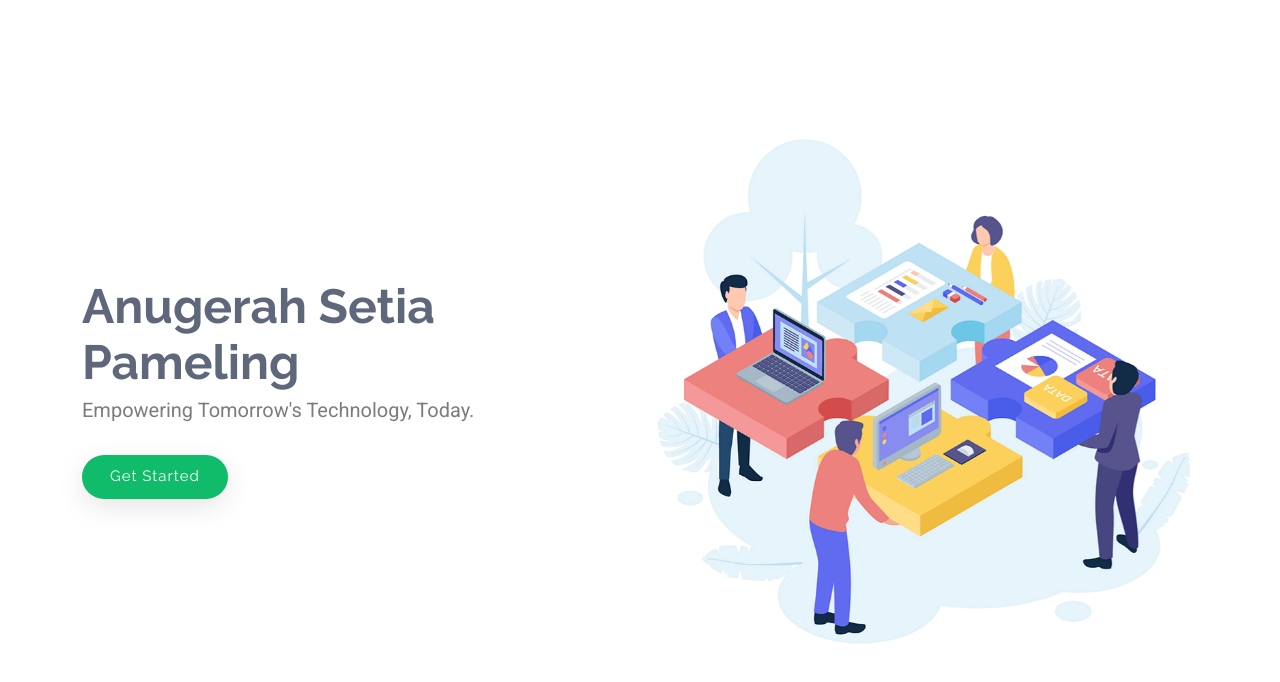
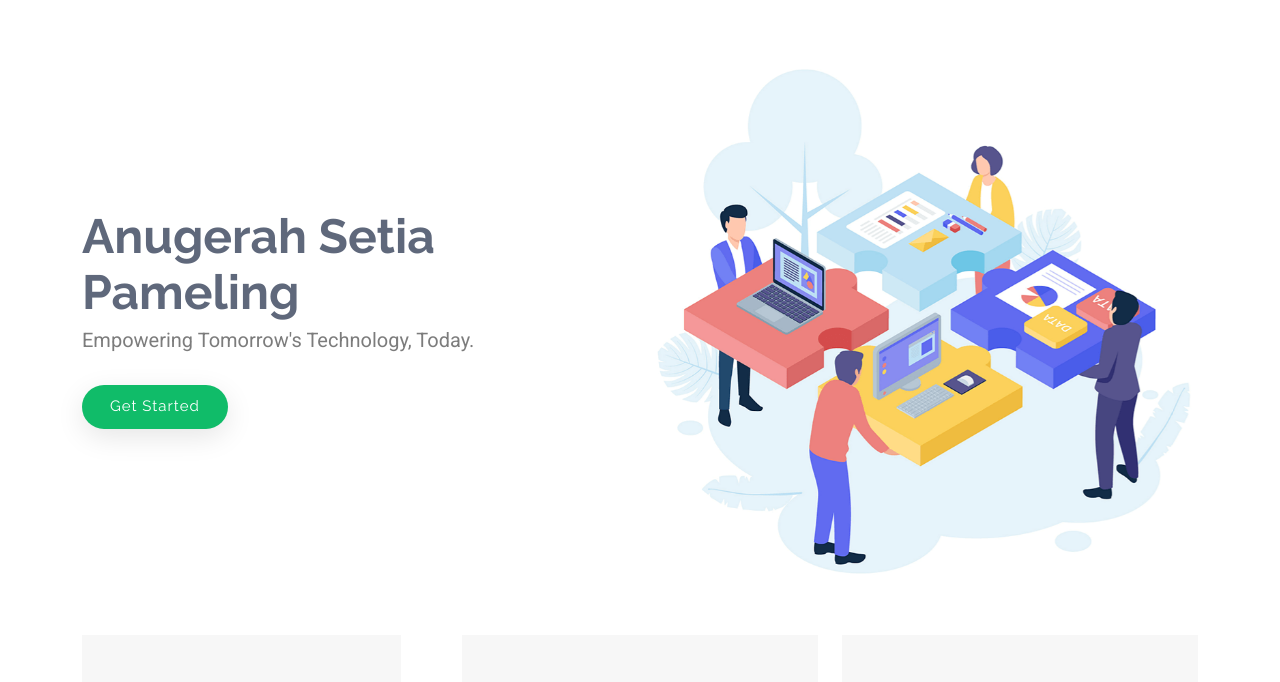
Before and after one commit to pajarr/anugerah-setia-pameling-2, a plain HTML site: page index.html in a window 1280 px wide. Shown: the part 78-760 px from the top of the page. Drawn offline with Linux system fonts and the light colour scheme.

Commit message:
Change padding

```diff
--- a/assets/css/main.css
+++ b/assets/css/main.css
@@ -875,7 +875,7 @@ section,
   width: 100%;
   min-height: 70vh;
   position: relative;
-  padding: 120px 0 60px 0;
+  padding: 50px 0 60px 0;
   display: flex;
   align-items: center;
 }
```
